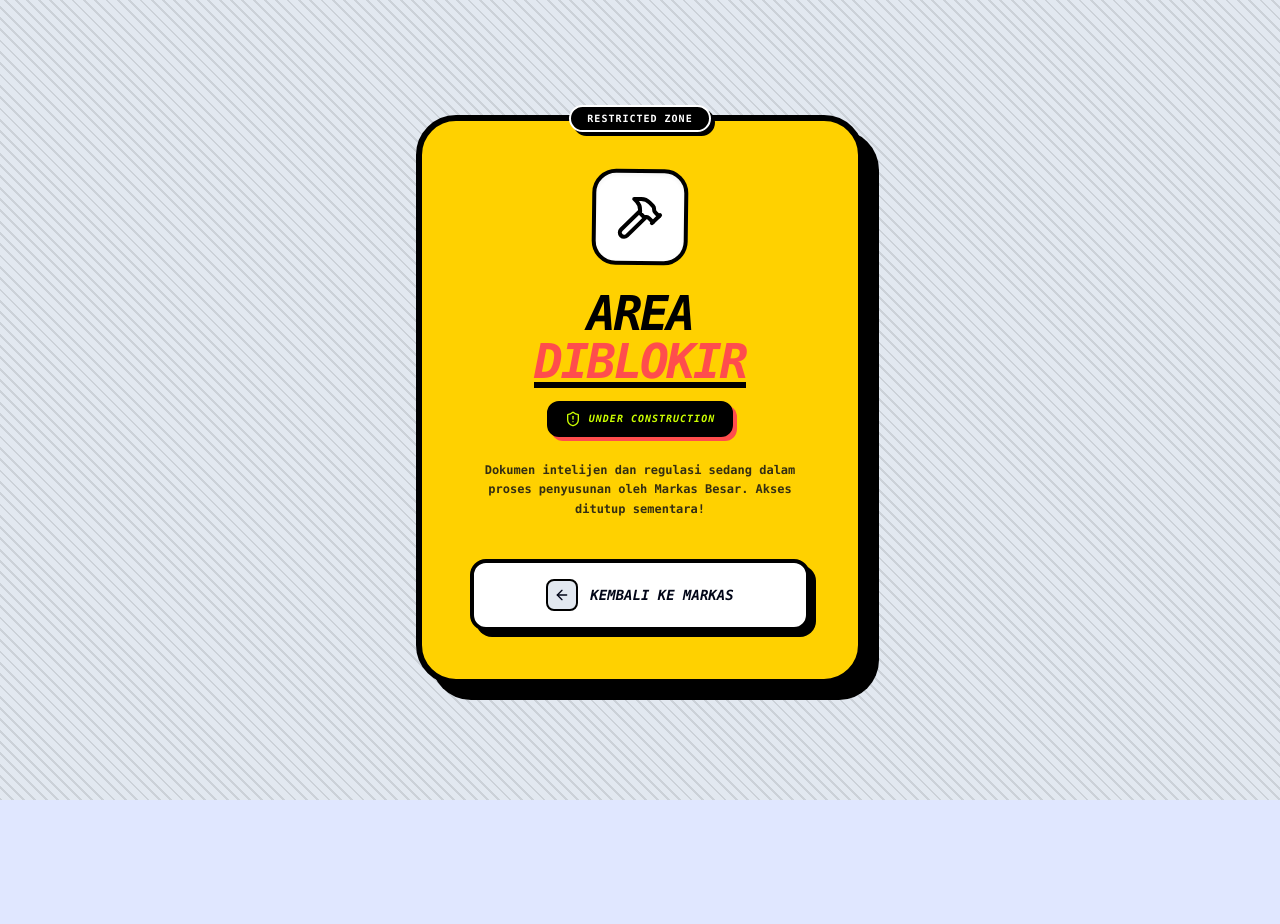
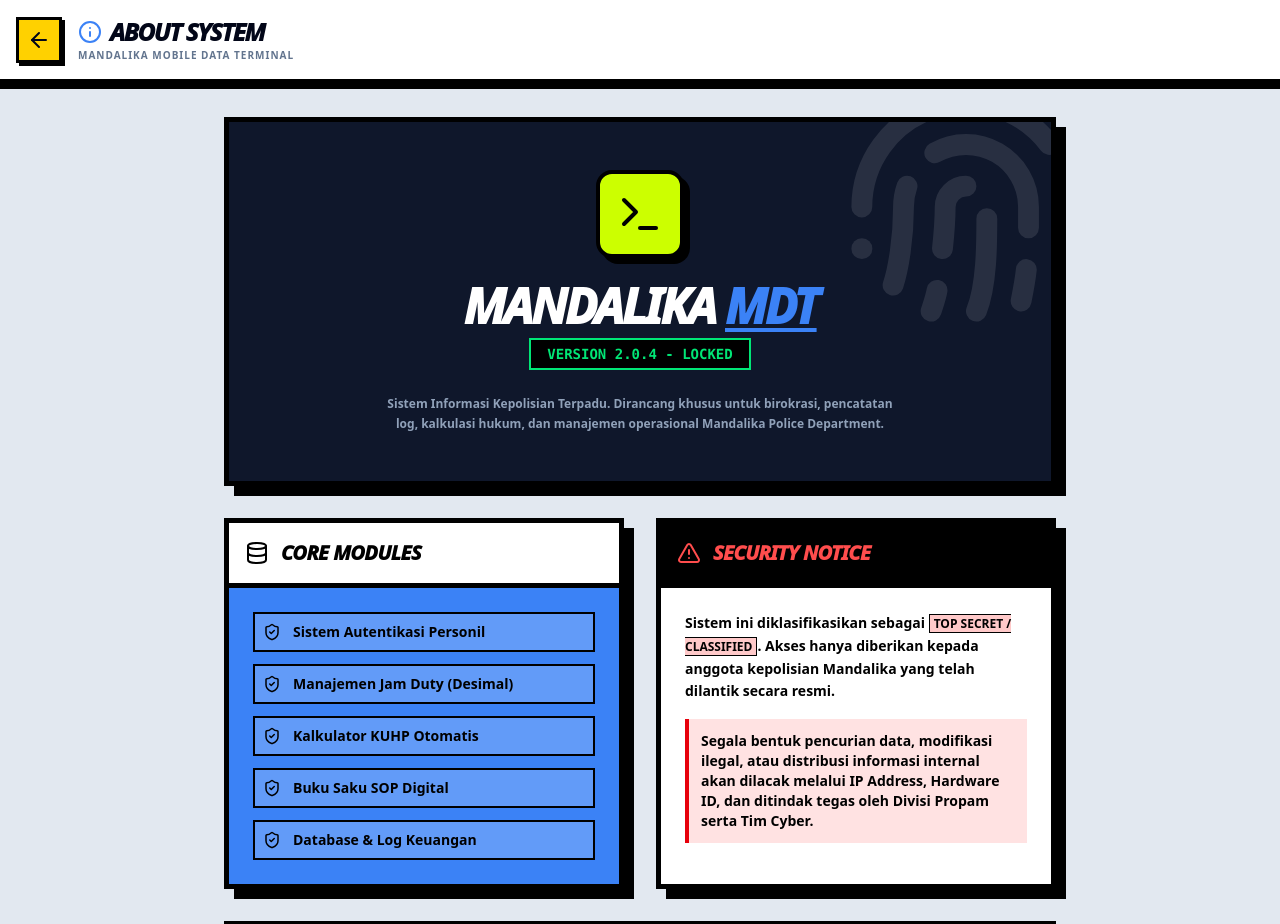
Before and after one commit to snowden09-dev/mandalika-mdt, a Next.js app: page /about in a window 1280 px wide. Shown: the top 924 px of the page. Before the commit the page ends 800 px from the top, so only its background shows below. Built offline with nearby package versions, Linux system fonts and the light colour scheme.

Commit message:
Content Update: Updated developer credits to Snowden a.k.a Owen Diningrat in About module

```diff
--- a/app/about/page.tsx
+++ b/app/about/page.tsx
@@ -2,65 +2,131 @@
 
 import React from 'react';
 import { useRouter } from 'next/navigation';
-import { motion } from 'framer-motion';
-import { ArrowLeft, Hammer, ShieldAlert } from 'lucide-react';
+import { motion, Variants } from 'framer-motion';
+import {
+    ArrowLeft, Info, ShieldCheck, Database,
+    Terminal, AlertTriangle, Fingerprint, Code
+} from 'lucide-react';
 
-export default function ComingSoonPage() {
+export default function AboutPage() {
     const router = useRouter();
 
+    const container: Variants = {
+        hidden: { opacity: 0 },
+        show: { opacity: 1, transition: { staggerChildren: 0.1 } }
+    };
+
+    const item: Variants = {
+        hidden: { y: 20, opacity: 0 },
+        show: { y: 0, opacity: 1, transition: { type: "spring", stiffness: 300, damping: 24 } }
+    };
+
     return (
-        <div className="min-h-screen bg-[#e2e8f0] text-slate-950 font-mono p-6 flex flex-col items-center justify-center relative overflow-hidden">
-
-            {/* Garis Polisi Background */}
-            <div className="absolute inset-0 opacity-10 pointer-events-none"
-                style={{ backgroundImage: 'repeating-linear-gradient(45deg, #000 0, #000 2px, transparent 2px, transparent 8px)' }}
-            />
+        <div className="min-h-screen bg-[#e2e8f0] text-slate-950 font-sans pb-32">
+            {/* HEADER NAV */}
+            <div className="bg-white border-b-[6px] border-black p-4 sticky top-0 z-50 shadow-[0_4px_0_0_#000] flex justify-between items-center">
+                <div className="flex items-center gap-4">
+                    <button onClick={() => router.push('/dashboard')} className="p-2 bg-[#FFD100] border-[3px] border-black shadow-[3px_3px_0_0_#000] hover:-translate-y-1 transition-all active:translate-y-0">
+                        <ArrowLeft size={24} />
+                    </button>
+                    <div>
+                        <h1 className="text-xl md:text-2xl font-[1000] italic uppercase tracking-tighter flex items-center gap-2">
+                            <Info size={24} className="text-[#3B82F6]" /> ABOUT SYSTEM
+                        </h1>
+                        <p className="text-[10px] font-black uppercase tracking-widest text-slate-500">Mandalika Mobile Data Terminal</p>
+                    </div>
+                </div>
+            </div>
 
             <motion.div
-                initial={{ scale: 0.8, y: 50, opacity: 0 }}
-                animate={{ scale: 1, y: 0, opacity: 1 }}
-                className="w-full max-w-md bg-[#FFD100] border-[6px] border-black shadow-[15px_15px_0px_#000] rounded-[40px] p-8 md:p-12 flex flex-col items-center text-center relative z-10"
+                variants={container} initial="hidden" animate="show"
+                className="p-4 md:p-8 max-w-4xl mx-auto space-y-8"
             >
-                {/* Header Badge */}
-                <div className="absolute -top-4 bg-black text-white px-4 py-1 rounded-full font-black text-[10px] uppercase tracking-widest border-2 border-white shadow-[4px_4px_0_#000]">
-                    RESTRICTED ZONE
+                {/* HERO SECTION - SYSTEM IDENTIFICATION */}
+                <motion.section variants={item} className="bg-slate-900 border-[5px] border-black shadow-[10px_10px_0_0_#000] p-8 md:p-12 relative overflow-hidden flex flex-col items-center text-center">
+                    <div className="absolute -right-10 -top-10 opacity-10">
+                        <Fingerprint size={250} className="text-white" />
                     </div>
 
-                {/* Ikon Animasi */}
-                <motion.div
-                    animate={{ rotate: [-10, 10, -10] }}
-                    transition={{ repeat: Infinity, duration: 2, ease: "easeInOut" }}
-                    className="w-24 h-24 bg-white border-[4px] border-black rounded-3xl shadow-inner flex items-center justify-center mb-6"
-                >
-                    <Hammer size={48} className="text-black" />
-                </motion.div>
+                    <div className="bg-[#CCFF00] p-4 border-[4px] border-black rounded-2xl shadow-[6px_6px_0_0_#000] mb-6 relative z-10">
+                        <Terminal size={48} className="text-black" />
+                    </div>
 
-                <h1 className="text-5xl font-[1000] italic uppercase tracking-tighter leading-none mb-4 text-black">
-                    AREA <br />
-                    <span className="text-[#FF4D4D] underline decoration-black decoration-[6px] underline-offset-4">DIBLOKIR</span>
-                </h1>
+                    <h2 className="text-4xl md:text-5xl font-[1000] italic tracking-tighter text-white mb-2 relative z-10">
+                        MANDALIKA <span className="text-[#3B82F6] underline decoration-[4px] underline-offset-4">MDT</span>
+                    </h2>
+                    <p className="text-[#00E676] font-mono text-sm font-bold bg-black px-4 py-1 border-2 border-[#00E676] mb-6 relative z-10">
+                        VERSION 2.0.4 - LOCKED
+                    </p>
+                    <p className="text-slate-400 text-xs font-bold max-w-lg mx-auto leading-relaxed relative z-10">
+                        Sistem Informasi Kepolisian Terpadu. Dirancang khusus untuk birokrasi, pencatatan log, kalkulasi hukum, dan manajemen operasional Mandalika Police Department.
+                    </p>
+                </motion.section>
 
-                <div className="flex items-center gap-2 bg-black text-[#CCFF00] px-4 py-2 rounded-xl border-2 border-black mb-6 shadow-[4px_4px_0_#FF4D4D]">
-                    <ShieldAlert size={16} />
-                    <p className="text-[10px] font-black uppercase tracking-widest italic">
-                        Under Construction
+                <div className="grid grid-cols-1 md:grid-cols-2 gap-8">
+                    {/* CORE MODULES */}
+                    <motion.section variants={item} className="bg-[#3B82F6] border-[5px] border-black shadow-[10px_10px_0_0_#000] flex flex-col">
+                        <div className="border-b-[5px] border-black p-4 flex items-center gap-3 bg-white">
+                            <Database className="text-black" size={24} />
+                            <h3 className="text-xl font-[1000] italic uppercase tracking-tight text-black">Core Modules</h3>
+                        </div>
+                        <div className="p-6 space-y-3 flex-1 text-black font-bold text-sm">
+                            <div className="flex items-center gap-3 bg-white/20 p-2 border-2 border-black">
+                                <ShieldCheck size={18} /> <span>Sistem Autentikasi Personil</span>
+                            </div>
+                            <div className="flex items-center gap-3 bg-white/20 p-2 border-2 border-black">
+                                <ShieldCheck size={18} /> <span>Manajemen Jam Duty (Desimal)</span>
+                            </div>
+                            <div className="flex items-center gap-3 bg-white/20 p-2 border-2 border-black">
+                                <ShieldCheck size={18} /> <span>Kalkulator KUHP Otomatis</span>
+                            </div>
+                            <div className="flex items-center gap-3 bg-white/20 p-2 border-2 border-black">
+                                <ShieldCheck size={18} /> <span>Buku Saku SOP Digital</span>
+                            </div>
+                            <div className="flex items-center gap-3 bg-white/20 p-2 border-2 border-black">
+                                <ShieldCheck size={18} /> <span>Database & Log Keuangan</span>
+                            </div>
+                        </div>
+                    </motion.section>
+
+                    {/* SECURITY PROTOCOL */}
+                    <motion.section variants={item} className="bg-[#FF4D4D] border-[5px] border-black shadow-[10px_10px_0_0_#000] flex flex-col">
+                        <div className="border-b-[5px] border-black p-4 flex items-center gap-3 bg-black text-[#FF4D4D]">
+                            <AlertTriangle size={24} />
+                            <h3 className="text-xl font-[1000] italic uppercase tracking-tight">Security Notice</h3>
+                        </div>
+                        <div className="p-6 flex-1 text-black font-bold text-sm bg-white">
+                            <p className="leading-relaxed mb-4">
+                                Sistem ini diklasifikasikan sebagai <span className="bg-red-200 px-1 border border-black uppercase text-xs">Top Secret / Classified</span>.
+                                Akses hanya diberikan kepada anggota kepolisian Mandalika yang telah dilantik secara resmi.
+                            </p>
+                            <div className="bg-red-100 p-3 border-l-4 border-red-600">
+                                Segala bentuk pencurian data, modifikasi ilegal, atau distribusi informasi internal akan dilacak melalui IP Address, Hardware ID, dan ditindak tegas oleh Divisi Propam serta Tim Cyber.
+                            </div>
+                        </div>
+                    </motion.section>
+
+                    {/* 🚀 CREDITS & DEVELOPER (UPDATED) */}
+                    <motion.section variants={item} className="bg-[#FFD100] border-[5px] border-black shadow-[10px_10px_0_0_#000] md:col-span-2 relative overflow-hidden">
+                        <div className="absolute -right-4 -bottom-4 opacity-20">
+                            <Code size={150} className="text-black" />
+                        </div>
+                        <div className="p-8 relative z-10 flex flex-col md:flex-row items-center gap-8">
+                            <div className="w-24 h-24 bg-black rounded-full border-[4px] border-white shadow-[6px_6px_0_0_rgba(0,0,0,0.5)] flex items-center justify-center shrink-0">
+                                <img src="/logo-polisi.png" alt="Dev" className="w-16 h-16 object-contain" />
+                            </div>
+                            <div className="text-center md:text-left">
+                                <p className="text-[10px] font-black uppercase tracking-widest text-black/60 mb-1">Chief Architect & Developer</p>
+                                <h3 className="text-3xl md:text-4xl font-[1000] italic uppercase tracking-tighter text-black mb-2">
+                                    SNOWDEN <span className="text-xl md:text-2xl opacity-50">a.k.a</span> OWEN DININGRAT
+                                </h3>
+                                <p className="text-sm font-bold text-slate-800 leading-relaxed max-w-xl">
+                                    MDT Mandalika dibangun dan dikembangkan sepenuhnya dari nol oleh Snowden (Owen Diningrat) untuk mendigitalisasi seluruh administrasi kepolisian, meminimalisir *human error*, dan membawa Mandalika Police Department ke era teknologi modern.
                                 </p>
                             </div>
-
-                <p className="text-xs font-bold mb-10 opacity-80 leading-relaxed">
-                    Dokumen intelijen dan regulasi sedang dalam proses penyusunan oleh Markas Besar. Akses ditutup sementara!
-                </p>
-
-                {/* Tombol Kembali */}
-                <button
-                    onClick={() => router.push('/dashboard')}
-                    className="w-full flex items-center justify-center gap-3 bg-white border-[4px] border-black px-6 py-4 rounded-2xl text-sm font-black uppercase italic shadow-[6px_6px_0px_#000] active:translate-y-1 active:shadow-[0px_0px_0px_#000] transition-all group"
-                >
-                    <div className="bg-slate-200 p-1.5 rounded-lg border-2 border-black group-hover:bg-black group-hover:text-white transition-colors">
-                        <ArrowLeft size={16} />
                         </div>
-                    Kembali Ke Markas
-                </button>
+                    </motion.section>
+                </div>
 
             </motion.div>
         </div>
```
Also changed, not shown: app/sop/page.tsx (+29 -12 lines). Lines whose indentation alone changed are shown as unchanged.
